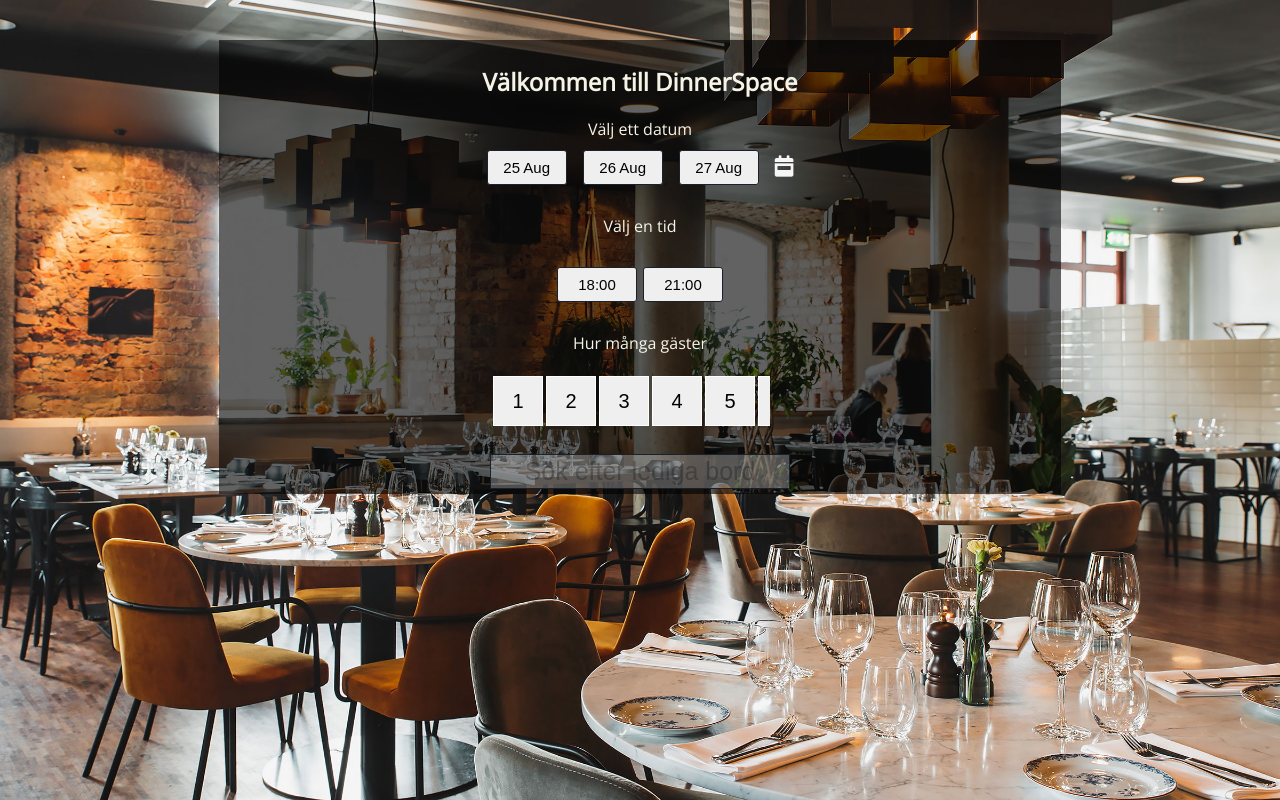
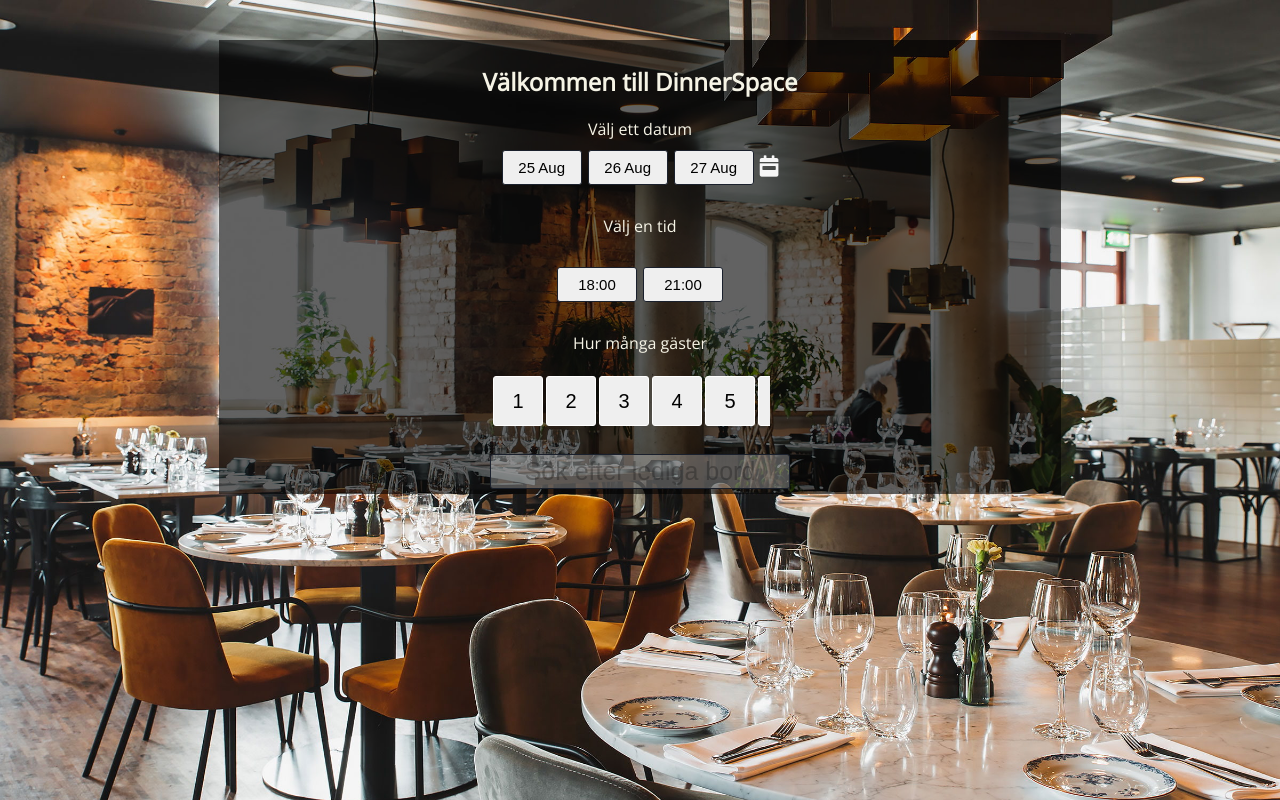
Before and after one commit to liroliro/restaurantReact, a React (Create React App) app: page / in a window 1280 px wide. Built offline with nearby package versions, Linux system fonts and the light colour scheme; no server answers.

Commit message:
added styling

```diff
--- a/src/components/guests/Guest.scss
+++ b/src/components/guests/Guest.scss
@@ -20,6 +20,7 @@
 	height: 50px;
 	margin: 0;
 	font-size: 20px;
+	border-radius: 3px;
 
 	cursor: pointer;
 	border: 1px solid white;
--- a/src/index.scss
+++ b/src/index.scss
@@ -40,7 +40,7 @@
 	text-align: center;
 	flex-direction: row;
 	margin: 3px;
-	margin: 8px;
+
 }
 .dateComponent > span > button {
 	width: 80px;
@@ -106,6 +106,7 @@
 	display: inline-block;
 	line-height: 10px;
 	text-align: center;
+	border-radius: 3px;
 
 	cursor: pointer;
 	border: 1px solid #1a202c;
@@ -166,6 +167,7 @@
 	border-radius: 3px;
 	margin: 3px;
 
+
 	cursor: pointer;
 	border: 1px solid #1a202c;
 	padding: 8px;
```
